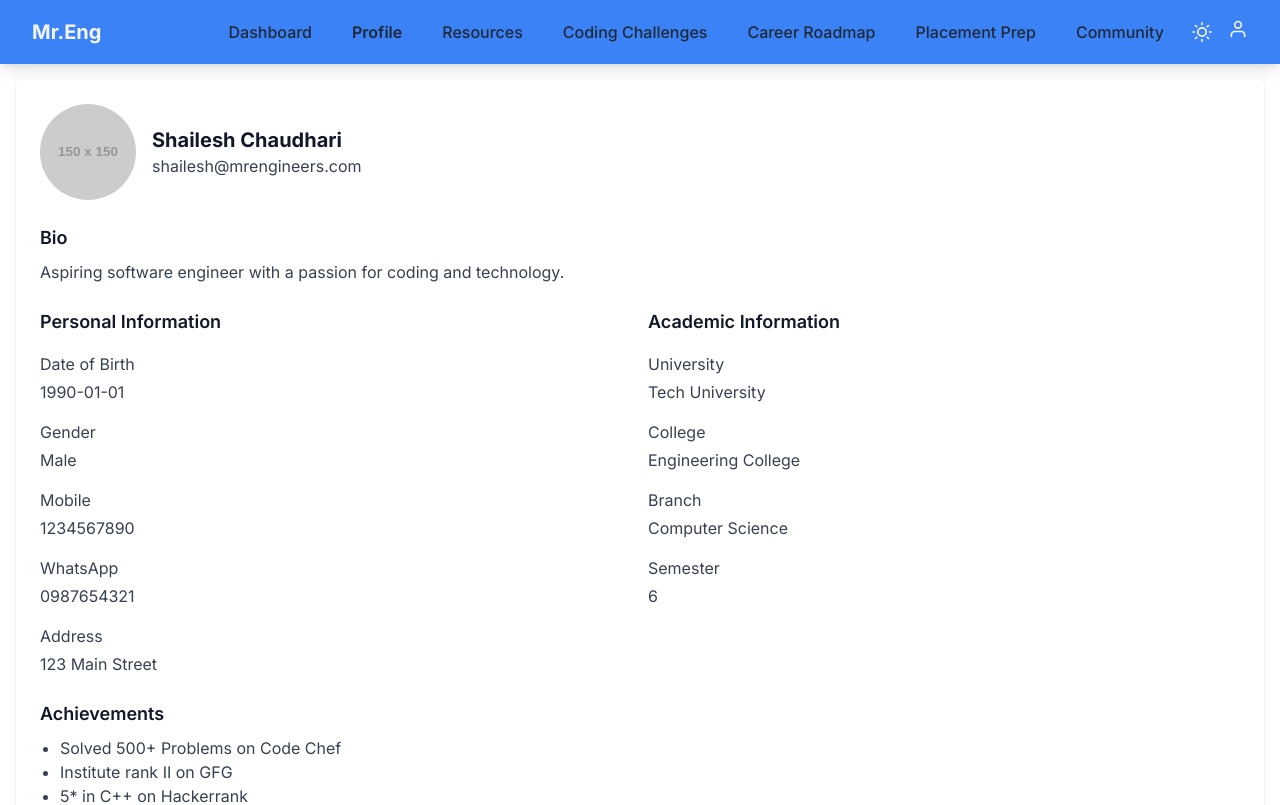
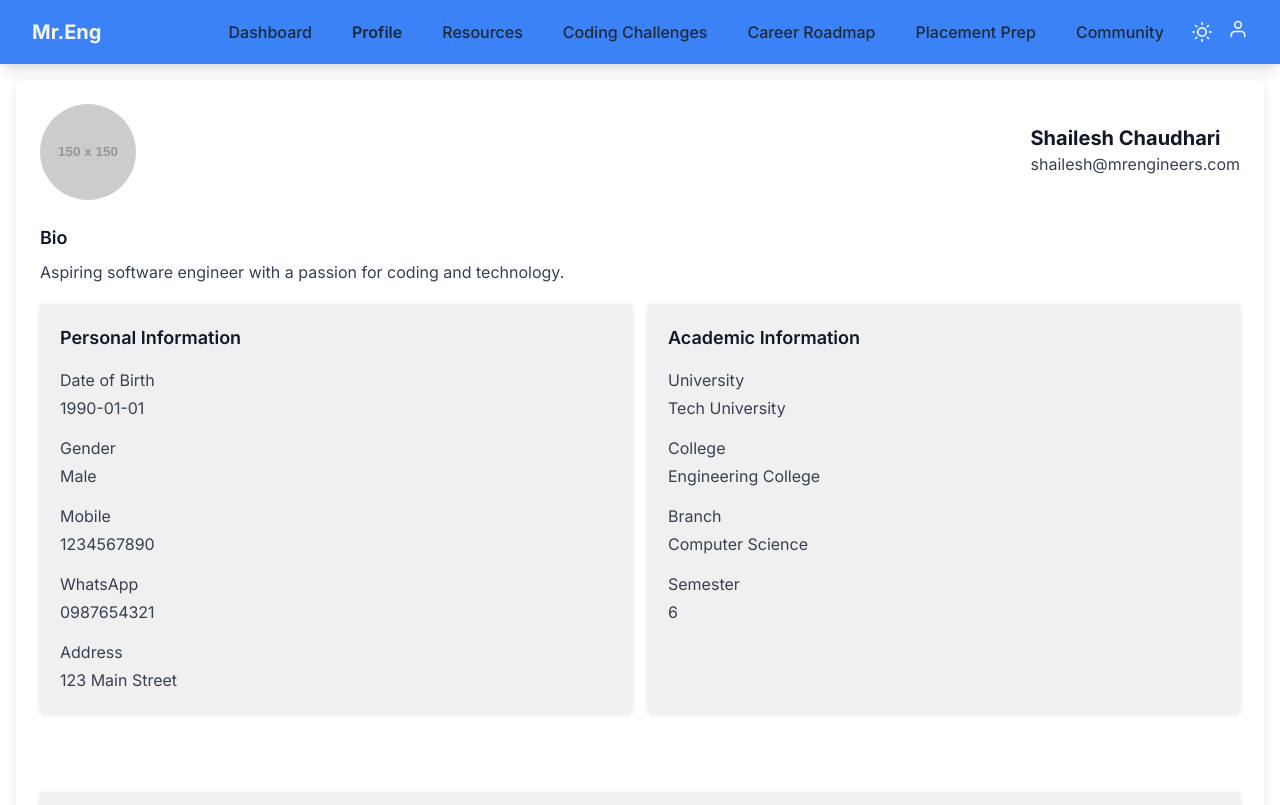
Before and after one commit to Shailesh93602/DevScale, a Next.js app in the folder Frontend/: page /profile in a window 1280 px wide. Shown: the top 805 px of the page. Built offline with nearby package versions, Linux system fonts and the light colour scheme.

Commit message:
update profile ui and solved bug

```diff
--- /dev/null
+++ b/Frontend/src/app/profile/ProfilePage.module.css
@@ -0,0 +1,24 @@
+
+.profileCard {
+    background-color: #ffffff;
+    box-shadow: 0px 4px 10px rgba(0, 0, 0, 0.1);
+  }
+
+  .infoGrid {
+    margin-top: 20px;
+  }
+
+  .infoSection {
+    padding: 20px;
+    background-color: #f0f0f0;
+    box-shadow: 0px 2px 5px rgba(0, 0, 0, 0.1);
+
+  }
+
+
+  .achivementsection{
+    margin-top: 5rem;
+    padding: 20px;
+    background-color: #f0f0f0;
+    box-shadow: 0px 2px 5px rgba(0, 0, 0, 0.1);
+  }
--- a/Frontend/src/app/profile/page.jsx
+++ b/Frontend/src/app/profile/page.jsx
@@ -1,148 +1,7 @@
-// "use client";
-// import { useContext, useEffect, useState } from "react";
-// import { UserContext } from '../../context/UserContext';
-// import { useRouter } from 'next/navigation';
-
-// export default function ProfilePage() {
-//   const [isEditing, setIsEditing] = useState(false);
-//   const [userInfo, setUserInfo] = useState({
-//     fullName: "Shailesh Chaudhari",
-//     email: "shailesh@mrengineers.com",
-//     bio: "Aspiring software engineer with a passion for coding and technology.",
-//     profilePicture: "https://via.placeholder.com/150",
-//     achievements: [
-//       "Solved 500+ Problems on Code Chef",
-//       "Institute rank II on GFG",
-//       "5* in C++ on Hackerrank",
-//     ],
-//   });
-
-//   const { authenticated } = useContext(UserContext);
-//   const router = useRouter();
-
-//   useEffect(() => {
-//     if (!authenticated) {
-//       router.push('/u/login')
-//     }
-//   })
-
-//   const handleEditToggle = () => {
-//     setIsEditing(!isEditing);
-//   };
-
-//   const handleChange = (e) => {
-//     const { name, value } = e.target;
-//     setUserInfo((prev) => ({ ...prev, [name]: value }));
-//   };
-
-//   // useEffect(() => {
-//   //   const fetchData = async () => {
-//   //     try {
-//   //       const response = await fetch("http://localhost:4000/profile", {
-//   //         credentials: "include",
-//   //       });
-//   //       const data = await response.json();
-//   //       setUserInfo({ ...userInfo, ...data.userInfo });
-//   //     } catch (error) {
-//   //       console.error("There was a problem with the fetch operation:", error);
-//   //     }
-//   //   };
-//   //   fetchData();
-//   // }, []);
-
-//   const handleSave = () => {
-//     setIsEditing(false);
-//   };
-
-//   return (
-//     <>
-//       <div className="container mx-auto p-4">
-//         <div className="bg-light shadow rounded-md p-6">
-//           <div className="flex items-center space-x-4">
-//             <img
-//               src={userInfo.profilePicture}
-//               alt="Profile"
-//               className="w-24 h-24 rounded-full"
-//             />
-//             <div>
-//               {isEditing ? (
-//                 <input
-//                   type="text"
-//                   name="name"
-//                   value={userInfo.fullName}
-//                   onChange={handleChange}
-//                   className="text-xl font-bold text-gray-900 border-b border-gray-300 focus:outline-none bg-transparent"
-//                 />
-//               ) : (
-//                 <h1 className="text-xl font-bold text-gray-900">
-//                   {userInfo.fullName}
-//                 </h1>
-//               )}
-//               <p className="text-gray-700">{userInfo.email}</p>
-//             </div>
-//           </div>
-
-//           <div className="mt-6">
-//             <h2 className="text-lg font-semibold text-gray-900">Bio</h2>
-//             {isEditing ? (
-//               <textarea
-//                 name="bio"
-//                 value={userInfo.bio}
-//                 onChange={handleChange}
-//                 className="w-full mt-2 p-2 border text-gray-900 border-gray-300 rounded-md bg-transparent"
-//               />
-//             ) : (
-//               <p className="mt-2 text-gray-700">{userInfo.bio}</p>
-//             )}
-//           </div>
-
-//           <div className="mt-6">
-//             <h2 className="text-lg font-semibold text-gray-900">
-//               Achievements
-//             </h2>
-//             <ul className="list-disc ml-5 mt-2 text-gray-700">
-//               {userInfo.achievements.map((achievement, index) => (
-//                 <li key={index}>{achievement}</li>
-//               ))}
-//             </ul>
-//           </div>
-
-//           <div className="mt-6 flex justify-end space-x-4">
-//             {isEditing ? (
-//               <>
-//                 <button
-//                   onClick={handleSave}
-//                   className="px-4 py-2 bg-blue-500 text-light rounded-md shadow hover:bg-blue-600"
-//                 >
-//                   Save
-//                 </button>
-//                 <button
-//                   onClick={handleEditToggle}
-//                   className="px-4 py-2 bg-gray-300 text-gray-700 rounded-md shadow hover:bg-gray-400"
-//                 >
-//                   Cancel
-//                 </button>
-//               </>
-//             ) : (
-//               <button
-//                 onClick={handleEditToggle}
-//                 className="px-4 py-2 bg-green-500 text-light rounded-md shadow hover:bg-green-600"
-//               >
-//                 Edit Profile
-//               </button>
-//             )}
-//           </div>
-//         </div>
-//       </div>
-//     </>
-//   );
-// }
-
 "use client";
-import { useContext, useEffect, useState } from "react";
-// import { UserContext } from "../../context/UserContext";
-import { useRouter } from "next/navigation";
+import { useState } from "react";
 import { FiEdit, FiSave, FiX } from "react-icons/fi";
+import styles from "./ProfilePage.module.css";
 
 export default function ProfilePage() {
   const [isEditing, setIsEditing] = useState(false);
@@ -167,14 +26,7 @@ export default function ProfilePage() {
     ],
   });
 
-  // const { authenticated } = useContext(UserContext);
-  const router = useRouter();
-
-  // useEffect(() => {
-  //   if (!authenticated) {
-  //     router.push("/u/login");
-  //   }
-  // }, [authenticated, router]);
+  const [profileImage, setProfileImage] = useState(null);
 
   const handleEditToggle = () => {
     setIsEditing(!isEditing);
@@ -186,20 +38,44 @@ export default function ProfilePage() {
   };
 
   const handleSave = () => {
-    // Save the updated user info
+
     setIsEditing(false);
+  };
+
+  const handleImageChange = (e) => {
+    const file = e.target.files[0];
+    if (file) {
+      const reader = new FileReader();
+      reader.onloadend = () => {
+        setProfileImage(reader.result);
+      };
+      reader.readAsDataURL(file);
+    }
   };
 
   return (
     <div className="container mx-auto p-4">
-      <div className="bg-white shadow rounded-md p-6">
-        <div className="flex items-center space-x-4">
-          <img
-            src={userInfo.profilePicture}
-            alt="Profile"
-            className="w-24 h-24 rounded-full"
-          />
-          <div>
+      <div className={`bg-white shadow rounded-md p-6 ${styles.profileCard}`}>
+        <div className="flex justify-between">
+          <label className="relative cursor-pointer">
+            <input
+              type="file"
+              accept="image/*"
+              className="sr-only"
+              onChange={handleImageChange}
+            />
+            <img
+              src={profileImage || userInfo.profilePicture}
+              alt="Profile"
+              className="w-24 h-24 rounded-full"
+            />
+            {isEditing && (
+              <div className="absolute inset-0 flex items-center justify-center bg-black bg-opacity-50 rounded-full cursor-pointer">
+                <FiEdit className="text-white text-xl" />
+              </div>
+            )}
+          </label>
+          <div className='mt-5'>
             {isEditing ? (
               <input
                 type="text"
@@ -231,8 +107,8 @@ export default function ProfilePage() {
           )}
         </div>
 
-        <div className="mt-6 grid grid-cols-1 md:grid-cols-2 gap-4">
-          <div>
+        <div className={`mt-6 grid grid-cols-1 md:grid-cols-2 gap-4 ${styles.infoGrid}`}>
+          <div className={styles.infoSection}>
             <h2 className="text-lg font-semibold text-gray-900">
               Personal Information
             </h2>
@@ -272,7 +148,7 @@ export default function ProfilePage() {
               isEditing
             )}
           </div>
-          <div>
+          <div className={styles.infoSection}>
             <h2 className="text-lg font-semibold text-gray-900">
               Academic Information
             </h2>
@@ -307,7 +183,7 @@ export default function ProfilePage() {
           </div>
         </div>
 
-        <div className="mt-6">
+        <div className={styles.achivementsection}>
           <h2 className="text-lg font-semibold text-gray-900">Achievements</h2>
           {isEditing ? (
             <textarea
```
Also changed, not shown: Frontend/src/components/ui/form.jsx (+59 -56 lines).
